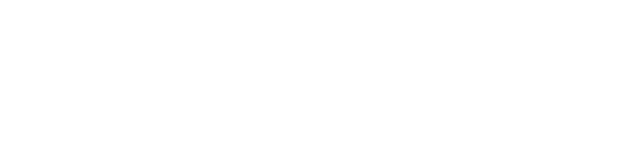
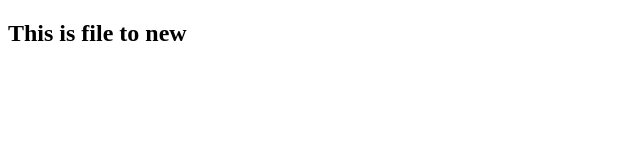
Before and after one commit to shaninishad1999/Java-Code-Files, a plain HTML site: page index.html in a window 1280 px wide. Shown: the whole page, without its empty margins (0-640 px from the left). Drawn offline with Linux system fonts and the light colour scheme.

Commit message:
Update index.html

```diff
--- a/index.html
+++ b/index.html
@@ -6,6 +6,6 @@
     <title>Document</title>
 </head>
 <body>
-
+    <h2>This is file  to new</h2>
 </body>
 </html>
```
